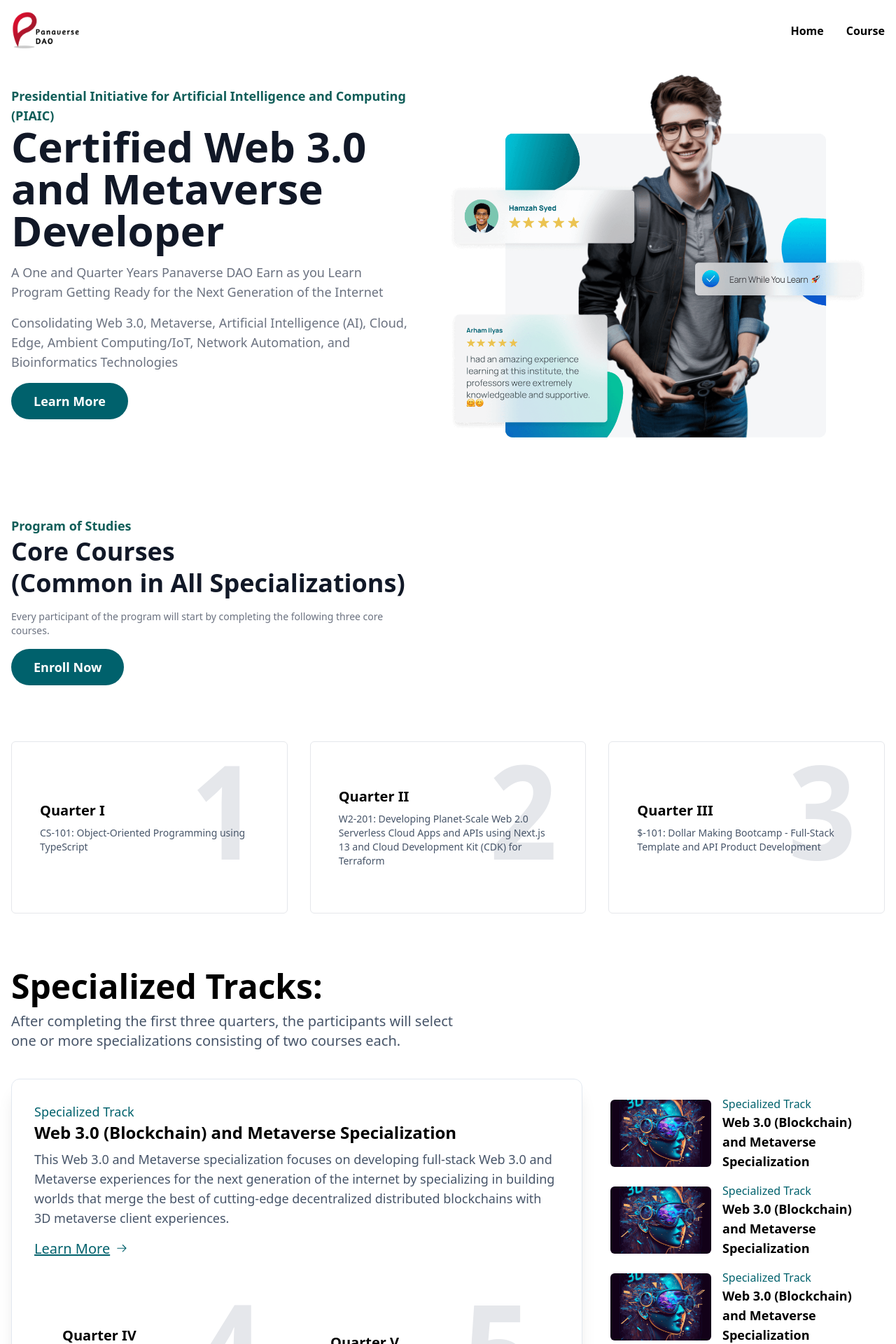
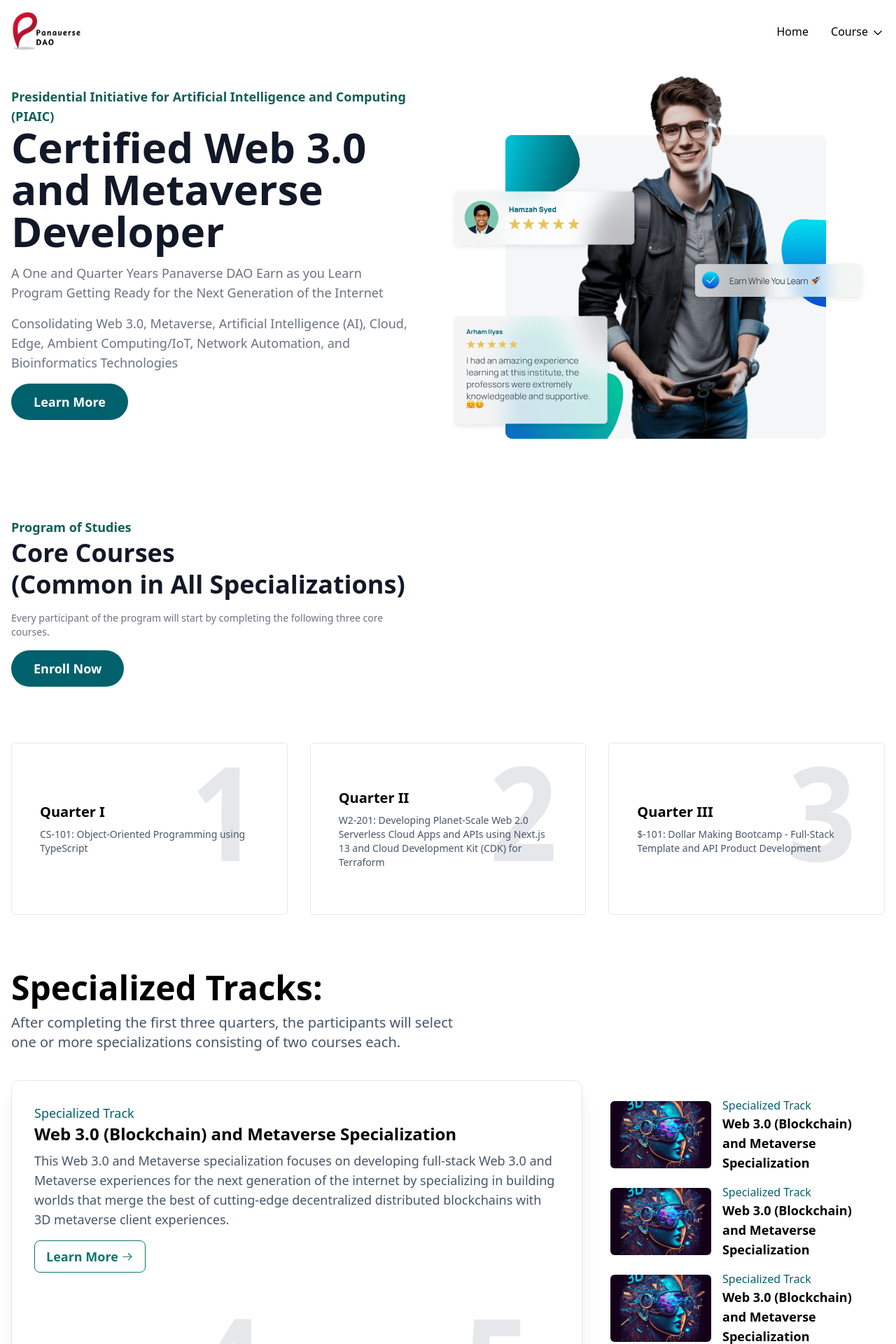
Before and after one commit to Bilal0335/Panaverse-Clone-Next-js, a Next.js app: page / in a window 1280 px wide. Shown: the top 1920 px of the page at 70% size. Built offline with nearby package versions, Linux system fonts and the light colour scheme.

Commit message:
😄update😄

```diff
--- a/src/component/layout/Header.tsx
+++ b/src/component/layout/Header.tsx
@@ -2,6 +2,8 @@
 import logo from "../../../public/logo.png";
 import Image from "next/image";
 import Wrapper from "../shared/Wrapper";
+import { GoChevronDown } from "react-icons/go";
+
 const Header = () => {
   return (
     <header className="sticky top-0 z-10 transition-all duration-300 bg-white/90 backdrop-blur-md">
@@ -9,15 +11,34 @@
         <div className="flex items-center justify-between py-4 ">
           <div>
             {/* <h2 className="text-xl font-bold">Panaverse Logo</h2> */}
-            <Image src={logo} alt="Panaverse DAO Logo" width={98} height={56} />
+            <Image
+              src={logo}
+              alt="Panaverse DAO Logo"
+              width={100}
+              height={56}
+            />
           </div>
           {/* Navigation Bar */}
-          <ul className="flex space-x-8 font-semibold">
+          <ul className="flex space-x-8 font-medium ">
             <li>
-              <Link href={"/"}>Home</Link>
+              <Link
+                href={"/"}
+                className="transition-colors duration-200 hover:text-primary"
+              >
+                Home
+              </Link>
             </li>
             <li>
-              <Link href={"/course"}>Course</Link>
+              <Link
+                href={"/course"}
+                className="flex items-center transition-transform duration-200 ease-in-out hover:text-primary group "
+              >
+                Course{" "}
+                <GoChevronDown
+                  className="mx-auto mt-1 ml-1 font-medium text-black transition-transform duration-200 group-hover:text-primary group-hover:rotate-180 "
+                  size={20}
+                />
+              </Link>
             </li>
           </ul>
         </div>
--- a/src/component/widgets/ProgramOutcome.tsx
+++ b/src/component/widgets/ProgramOutcome.tsx
@@ -15,7 +15,7 @@
       <Wrapper>
         <div className="flex flex-col-reverse items-center mb-[66px] gap-x-8 md:flex-row">
           {/* image left */}
-          <div className="flex-1">
+          <div className="flex-1 mt-5">
             <Image src={outcome} alt="outcome image" />
           </div>
           {/* right content */}
@@ -35,10 +35,10 @@
               {outcomePopints.map((item, i) => (
                 <div key={i} className="flex items-center space-x-2">
                   <svg
-                    className="flex-none flex-shrink-0 w-12 h-12 xs:h-14 xs:w-14" // Adjusted Tailwind sizes
-                    width="60" // Adjusted SVG width
-                    height="60" // Adjusted SVG height
-                    viewBox="0 0 60 60" // Updated to match width/height
+                    className="flex-none flex-shrink-0 w-12 h-12 xs:h-14 xs:w-14"
+                    width="60"
+                    height="60"
+                    viewBox="0 0 60 60"
                     fill="none"
                     xmlns="http://www.w3.org/2000/svg"
                   >
--- a/src/component/widgets/SpecalizedTracks.tsx
+++ b/src/component/widgets/SpecalizedTracks.tsx
@@ -220,8 +220,9 @@
             <p className="mt-2 text-lg text-slate-600">
               {selectedItemData?.description}
             </p>
-            <button className="flex items-end justify-center mt-4 text-xl underline text-primary gap-x-2">
-              Learn More <GoArrowRight className="mb-1.5 text-lg" />
+            <button className="flex items-center px-4 py-2 mt-4 text-lg font-semibold text-teal-700 border border-teal-700 rounded-lg hover:bg-slate-100 group">
+              Learn More
+              <GoArrowRight className="mx-auto ml-1 transition-transform group-hover:translate-x-1" />
             </button>
             {/* Quarter Boxes */}
             <div className="flex flex-col gap-4 mt-8 sm:flex-row">
```
